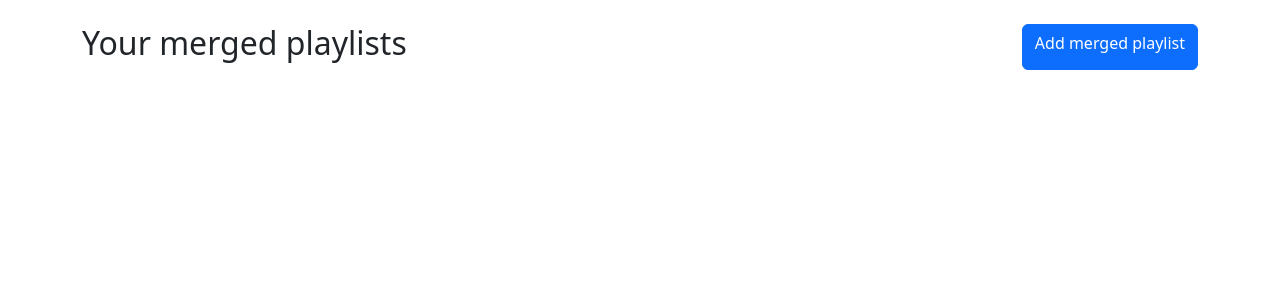
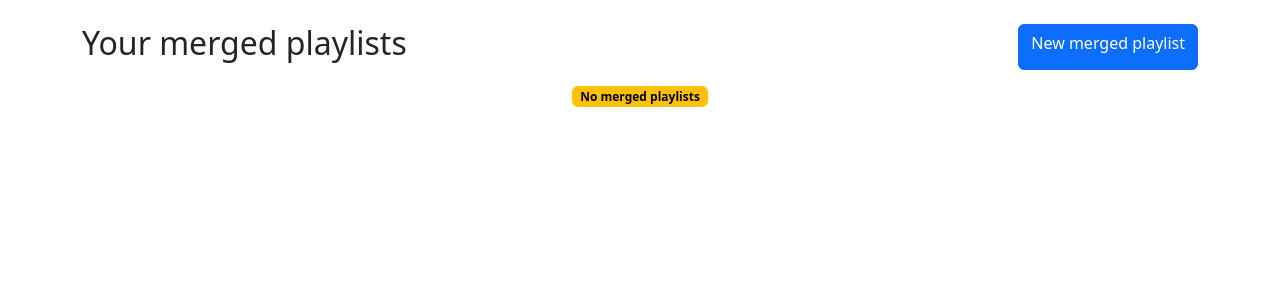
Before and after one commit to androidWG/Mergify, a Django app: page / in a window 1280 px wide. Shown: the part 56-356 px from the top of the page. Run offline with Django 4.2, Linux system fonts and the light colour scheme; the visitor is signed in with stand-in values (Sample User, id 1); data that the repository does not hold is empty; some libraries are stand-ins or nearby versions.

Commit message:
Visual and UX improvements

```diff
--- a/templates/back/edit.html
+++ b/templates/back/edit.html
@@ -15,7 +15,7 @@
         saved playlists, or link any public playlist to be included in your Merged Playlist.</p>
     <h4>Your playlists</h4>
     <ul class="list-group my-3" style="max-height: 250px; overflow-y: scroll;">
-        {% for playlist in user_playlists.items %}
+        {% for playlist in user_playlists %}
             <li value="{{ playlist.uri }}"
                 class="list-group-item d-flex justify-content-between align-items-center">
                 {{ playlist.name }}
@@ -46,8 +46,8 @@
             <div class="list-group">
                 {% for playlist in parentplaylist.playlist_set.all %}
                     <label class="list-group-item d-flex justify-content-between align-items-center user-select-none">
-                        <div class="d-flex">
-                            <input class="form-check-input me-3" type="checkbox" name="playlists"
+                        <div class="d-flex form-check">
+                            <input class="form-check-input me-3" type="radio" name="playlists"
                                    value="{{ playlist.id }}">
                             <h5 class="mb-1">{{ playlist.name }}</h5>
                         </div>
--- a/templates/back/index.html
+++ b/templates/back/index.html
@@ -5,12 +5,12 @@
 {% block content %}
     <div class="d-flex justify-content-between mb-3">
         <h2>Your merged playlists</h2>
-        <a href="{% url 'new' %}" class="btn btn-primary" role="button">Add merged playlist</a>
+        <a href="{% url 'new' %}" class="btn btn-primary" role="button">New merged playlist</a>
     </div>
 
     <div class="list-group">
         {% for parent in object_list %}
-            <div class="list-group-item list-group-item-action d-flex justify-content-between align-items-center user-select-none">
+            <div class="list-group-item d-flex justify-content-between align-items-center user-select-none">
                 <a href="{% url 'edit' parent.id %}">{{ parent.name }}</a>
                 <button type="button" data-bs-toggle="modal" data-bs-target="#deleteModal"
                         class="btn btn-danger btn-sm">Delete
@@ -48,4 +48,10 @@
             </div>
         {% endfor %}
     </div>
+
+    {% if object_list.count == 0 %}
+        <div class="d-flex">
+            <span class="mx-auto badge text-bg-warning">No merged playlists</span>
+        </div>
+    {% endif %}
 {% endblock %}
```
